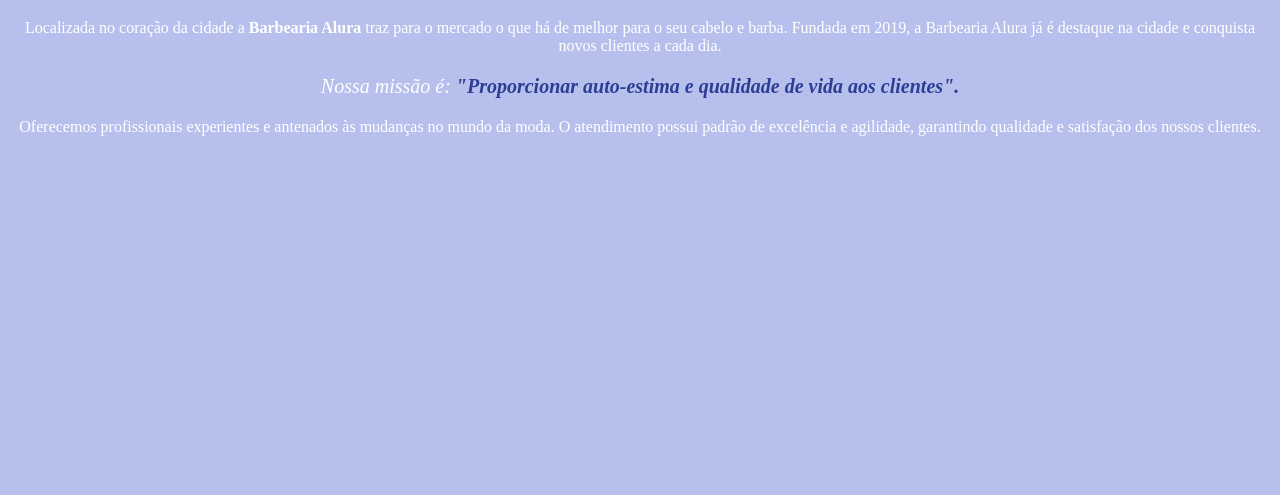
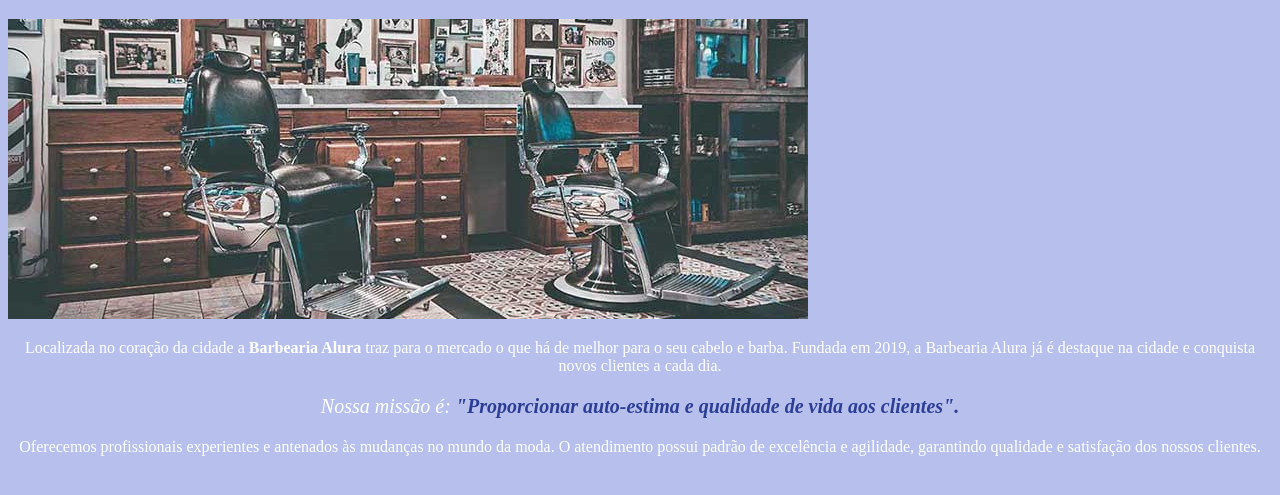
Before and after one commit to codandoemrosa/cursos-alura, a plain HTML site: page curso-de-html-e-css/index.html in a window 1280 px wide. Shown: the part 61-556 px from the top of the page. Drawn offline with Linux system fonts and the light colour scheme.

Commit message:
added banner to index.html

```diff
--- a/curso-de-html-e-css/index.html
+++ b/curso-de-html-e-css/index.html
@@ -10,9 +10,10 @@
     <body>
         <h1>Sobre a Barbearia Alura
         </h1>
+        <img src="assets\banner.jpg">
         <p>Localizada no coração da cidade a <strong>Barbearia Alura</strong> traz para o mercado o que há de melhor para o seu cabelo e
             barba. Fundada em 2019, a Barbearia Alura já é destaque na cidade e conquista novos clientes a cada dia.</p>
-        <p style="font-size: 20px"><em>Nossa missão é: <strong>"Proporcionar auto-estima e qualidade de vida aos clientes".</strong></em></p>
+        <p id="mission"><em>Nossa missão é: <strong>"Proporcionar auto-estima e qualidade de vida aos clientes".</strong></em></p>
         <p>Oferecemos profissionais experientes e antenados às mudanças no mundo da moda. O atendimento possui padrão de
             excelência e agilidade, garantindo qualidade e satisfação dos nossos clientes.</p>
 
--- a/curso-de-html-e-css/styles.css
+++ b/curso-de-html-e-css/styles.css
@@ -12,6 +12,10 @@ h1 {
     text-align: center;
  }
 
+#mission {
+    font-size: 20px;
+}
+
  em strong {
     color: #2c3d94;
  }
```
